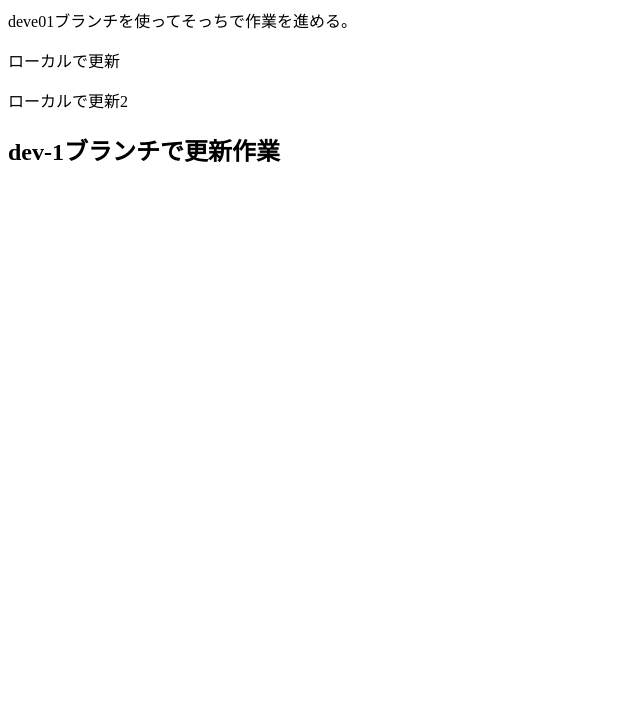
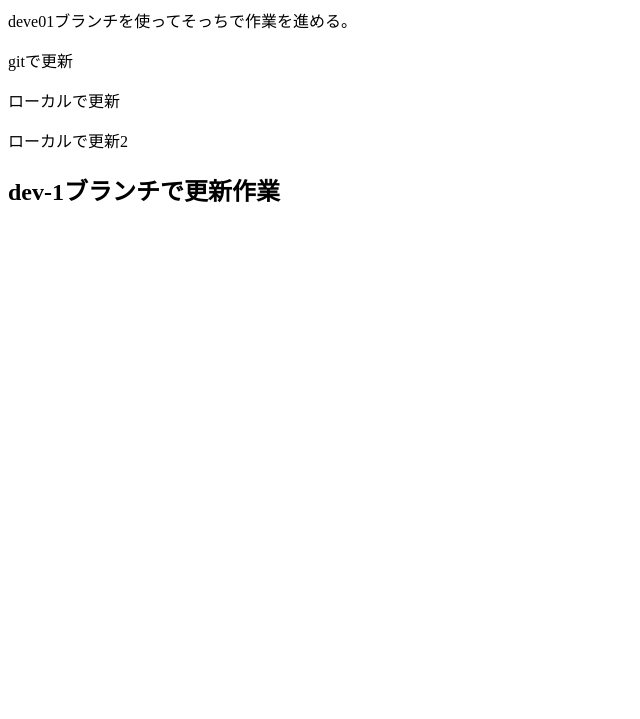
Before and after one commit to suuunaru/0826, a plain HTML site: page index.html in a window 1280 px wide. Shown: the part 81-800 px from the top of the page, without its empty margins (0-640 px from the left). Drawn offline with Linux system fonts and the light colour scheme.

Commit message:
Update index.html

```diff
--- a/index.html
+++ b/index.html
@@ -9,6 +9,7 @@
 <body>
     <h1>ブランンチモデルの運用</h1>
     <p>deve01ブランチを使ってそっちで作業を進める。</p>
+    <p>gitで更新</P>
     <p>ローカルで更新</p>
     <p>ローカルで更新2</p>
     <h2>dev-1ブランチで更新作業</h2>
```
